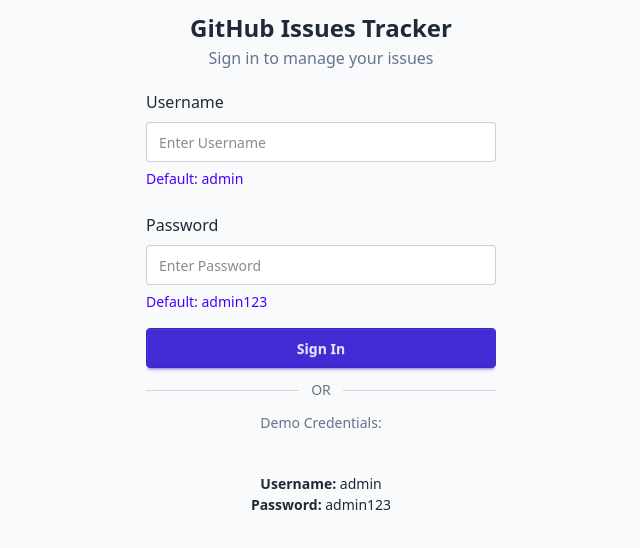
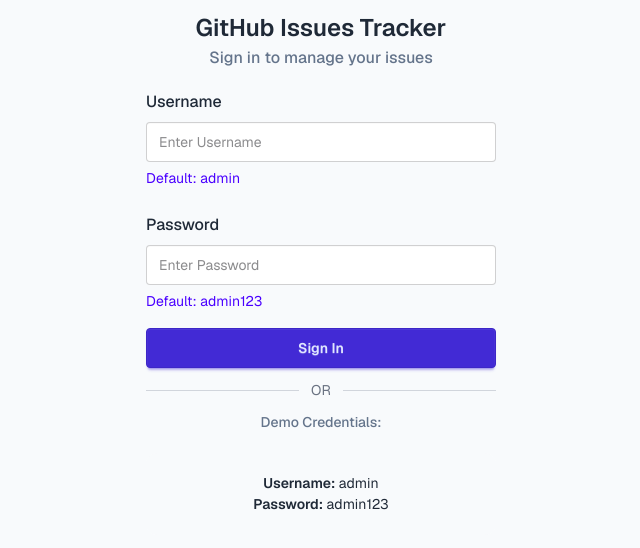
Before and after one commit to sourjo-ghosh/Github-Issues-Tracker, a plain HTML site: page index.html in a window 1280 px wide. Shown: the part 142-690 px from the top of the page, without its empty margins (319-959 px from the left). Drawn offline with nearby package versions, Linux system fonts and the light colour scheme; no server answers.

Commit message:
google fonts added

```diff
--- a/index.html
+++ b/index.html
@@ -14,10 +14,14 @@
         integrity="sha512-2SwdPD6INVrV/lHTZbO2nodKhrnDdJK9/kg2XD1r9uGqPo1cUbujc+IYdlYdEErWNu69gVcYgdxlmVmzTWnetw=="
         crossorigin="anonymous" referrerpolicy="no-referrer" />
     <!-- Favicon icon -->
-     <link rel="shortcut icon" href="assets/github-logo.png" type="image/x-icon">
+    <link rel="shortcut icon" href="assets/github-logo.png" type="image/x-icon">
+    <!-- Google Fonts  -->
+    <link rel="preconnect" href="https://fonts.googleapis.com">
+    <link rel="preconnect" href="https://fonts.gstatic.com" crossorigin>
+    <link href="https://fonts.googleapis.com/css2?family=Geist:wght@100..900&display=swap" rel="stylesheet">
 </head>
 
-<body>
+<body class="geist-font">
     <main id="main-page" class="hidden">
         <!-- Header section -->
         <header>
@@ -32,8 +36,8 @@
                         </div>
                     </div>
                     <div class="flex  gap-2">
-                        <input type="text" placeholder="Search issues..."
-                            id="search-input" class="input input-bordered w-24 md:w-auto focus:outline-none" />
+                        <input type="text" placeholder="Search issues..." id="search-input"
+                            class="input input-bordered w-24 md:w-auto focus:outline-none" />
                         <button id="search-btn" class="btn btn-primary font-semibold text-[16px] text-[#ffffff]">
                             <i class="fa-sharp fa-solid fa-plus"></i>New Issue
                         </button>
@@ -66,9 +70,9 @@
             </div>
         </section>
         <!-- loading spinner  -->
-         <div id="spinner" class="flex justify-center items-center mt-10 hidden">
-             <span class="w-10 h-10 loading loading-spinner text-info"></span>
-         </div>
+        <div id="spinner" class="flex justify-center items-center mt-10 hidden">
+            <span class="w-10 h-10 loading loading-spinner text-info"></span>
+        </div>
         <!-- Main Section -->
         <section
             class="card-container w-11/12 mx-auto p-4 bg-[#ffffff] mt-9 mb-2 rounded-lg grid grid-cols-1 md:grid-cols-2 lg:grid-cols-4 gap-4  ">
--- a/style.css
+++ b/style.css
@@ -10,3 +10,7 @@
 .inactive {
     background-color: #FFFFFF;
 }
+
+.geist-font{
+    font-family: "Geist", sans-serif;
+}
```
